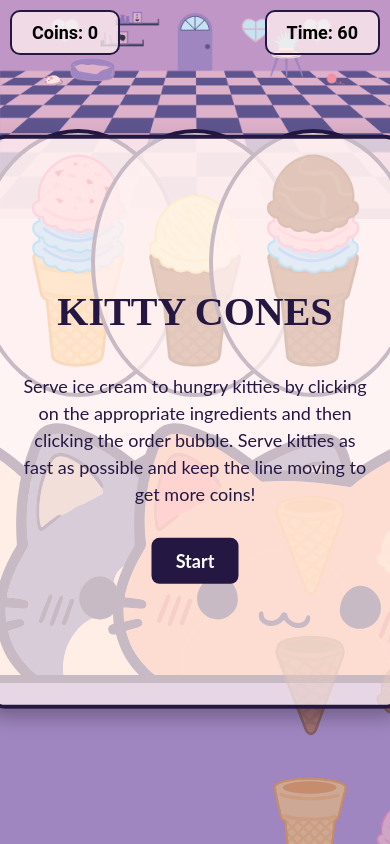
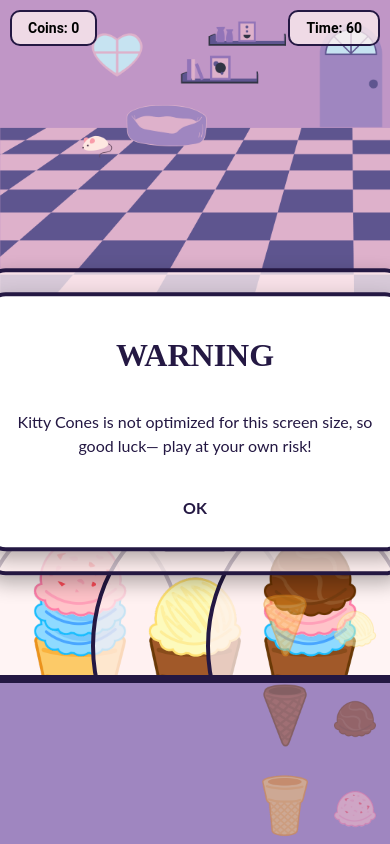
Before and after one commit to danielledonnelly/kittycones, a React (Vite) app: page / in a window 390 px wide. Built offline with nearby package versions, Linux system fonts and the light colour scheme.

Commit message:
mobile warning

```diff
--- a/src/App.css
+++ b/src/App.css
@@ -138,7 +138,6 @@
   font-family: 'Lato', sans-serif;
 }
 
-
 .ice-cream {
   flex: 0 0 auto;
   width: 220px;
@@ -150,6 +149,12 @@
   position: absolute;
   bottom: 0;
   width: 100%;
+}
+
+.mobile {
+  z-index: 200;
+  background-color: #FFFFFF !important;
+  color: #241843 !important;
 }
 
 .ice-cream-scoop {
@@ -204,7 +209,6 @@
   background-color: #FFF0F0BF;
   border: 4px solid #241843;
   border-radius: 20px;
-  z-index: 10000;
   display: flex;
   flex-direction: column;
   justify-content: center;
@@ -240,6 +244,10 @@
   font-weight: bold;
   cursor: pointer;
   font-family: 'Lato', sans-serif;
+}
+
+.starting {
+  z-index: 100;
 }
 
 .restart-button {
@@ -289,13 +297,23 @@
     transform: translate(-70%, 30%);
   }
 
-}
-
-@media (max-width: 480px) {
-  /* .button {
+@media (max-width: 600px) {
+  .background {
+    width: 180%;
+  }
+  .button {
     width: 70px;
     height: 70px;
-  } */
+  }
+
+  .customer {
+    width: 70px;
+  }
+
+  .customer-image {
+    width: 50px;
+    height: 50px;
+  }
 
   .ice-cream-cone {
     width: 70%;
@@ -304,4 +322,33 @@
   .ice-cream-scoop {
     width: 80%;
   }
-}
+
+  .screen {
+    width: 95%;
+    height: auto;
+    padding: 20px;
+  }
+
+  .screen-title {
+    font-size: 32px;
+  }
+
+  .screen-text {
+    font-size: 16px;
+  }
+
+  .screen-button {
+    padding: 10px 20px;
+    font-size: 16px;
+  }
+
+  .counter {
+    padding: 15px 30px;
+  }
+
+  .coin-counter, .timer {
+    font-size: 14px;
+    padding: 8px 16px;
+  }
+};
+};
--- a/src/App.jsx
+++ b/src/App.jsx
@@ -198,12 +198,48 @@
     }
   };
 
+  // MOBILE WARNING
+  const [showMobileWarning, setShowMobileWarning] = useState(
+    window.innerWidth < 1200
+  );
+
+  useEffect(() => {
+    const handleResize = () => {
+      if (window.innerWidth < 1200 && !showMobileWarning) {
+        setShowMobileWarning(true);
+      }
+    };
+
+    window.addEventListener("resize", handleResize);
+    return () => {
+      window.removeEventListener("resize", handleResize);
+    };
+  }, [showMobileWarning]);
+
   return (
     <div
       className={`app-container ${
         showStartScreen || showEndScreen ? "disable-buttons" : ""
       }`}
     >
+
+            {/* Mobile Warning */}
+            {showMobileWarning && (
+        <div className="mobile screen">
+          <h1 className="mobile screen-title">WARNING</h1>
+          <p className="mobile screen-text">
+            Kitty Cones is not optimized for this screen size, so good luck—
+            play at your own risk!
+          </p>
+          <button
+            className="mobile screen-button"
+            onClick={() => setShowMobileWarning(false)}
+          >
+            OK
+          </button>
+        </div>
+      )}
+
       {/* Starting Screen */}
       {showStartScreen && (
         <div className="starting screen">
@@ -293,7 +329,11 @@
               </div>
 
               {/* Customer Image */}
-              <img src={`/assets/${customer}`} alt={`Customer ${index + 1}`} />
+              <img
+                className="customer-image"
+                src={`/assets/${customer}`}
+                alt={`Customer ${index + 1}`}
+              />
             </motion.div>
           ))}
         </div>
```
